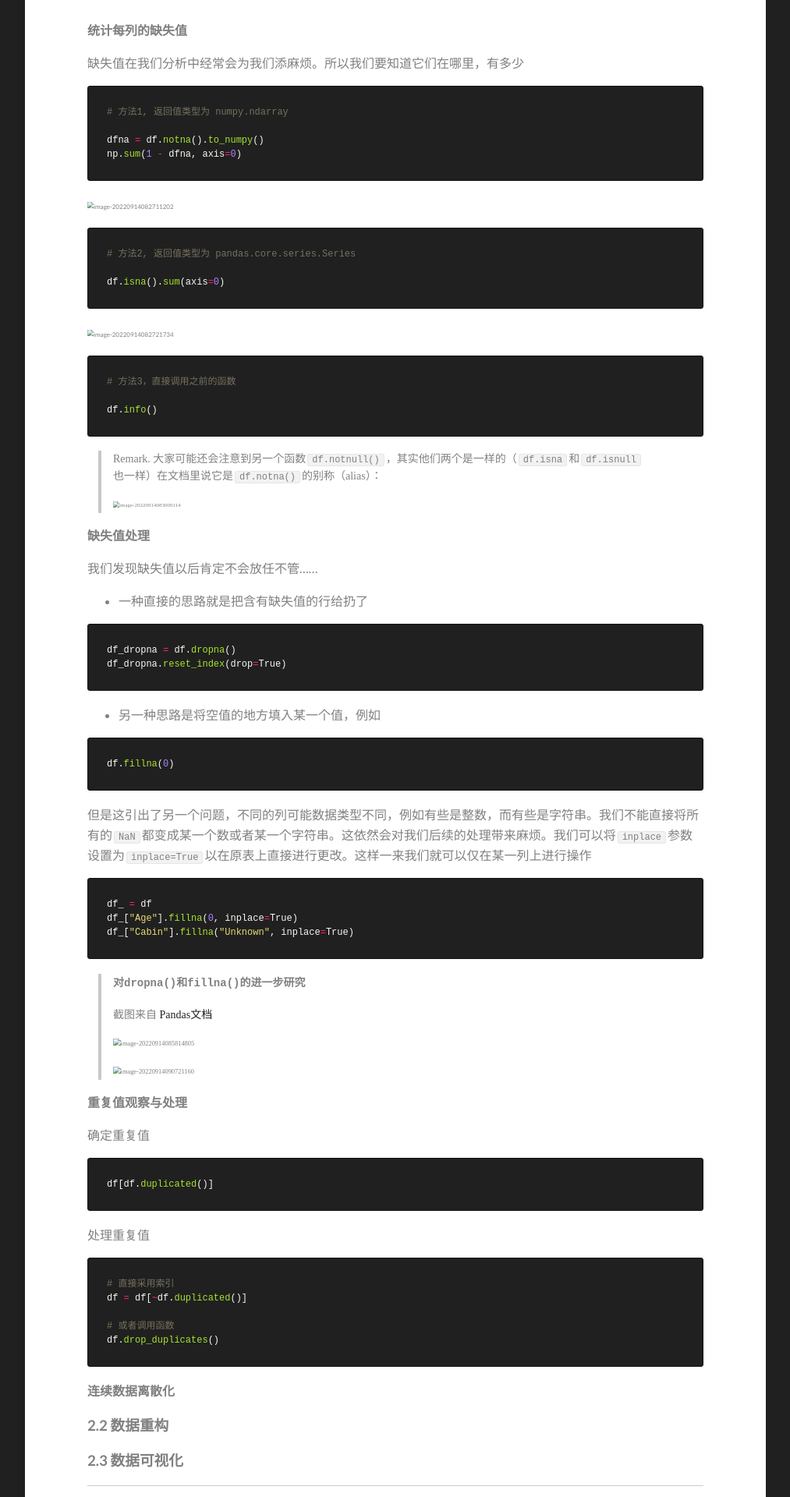
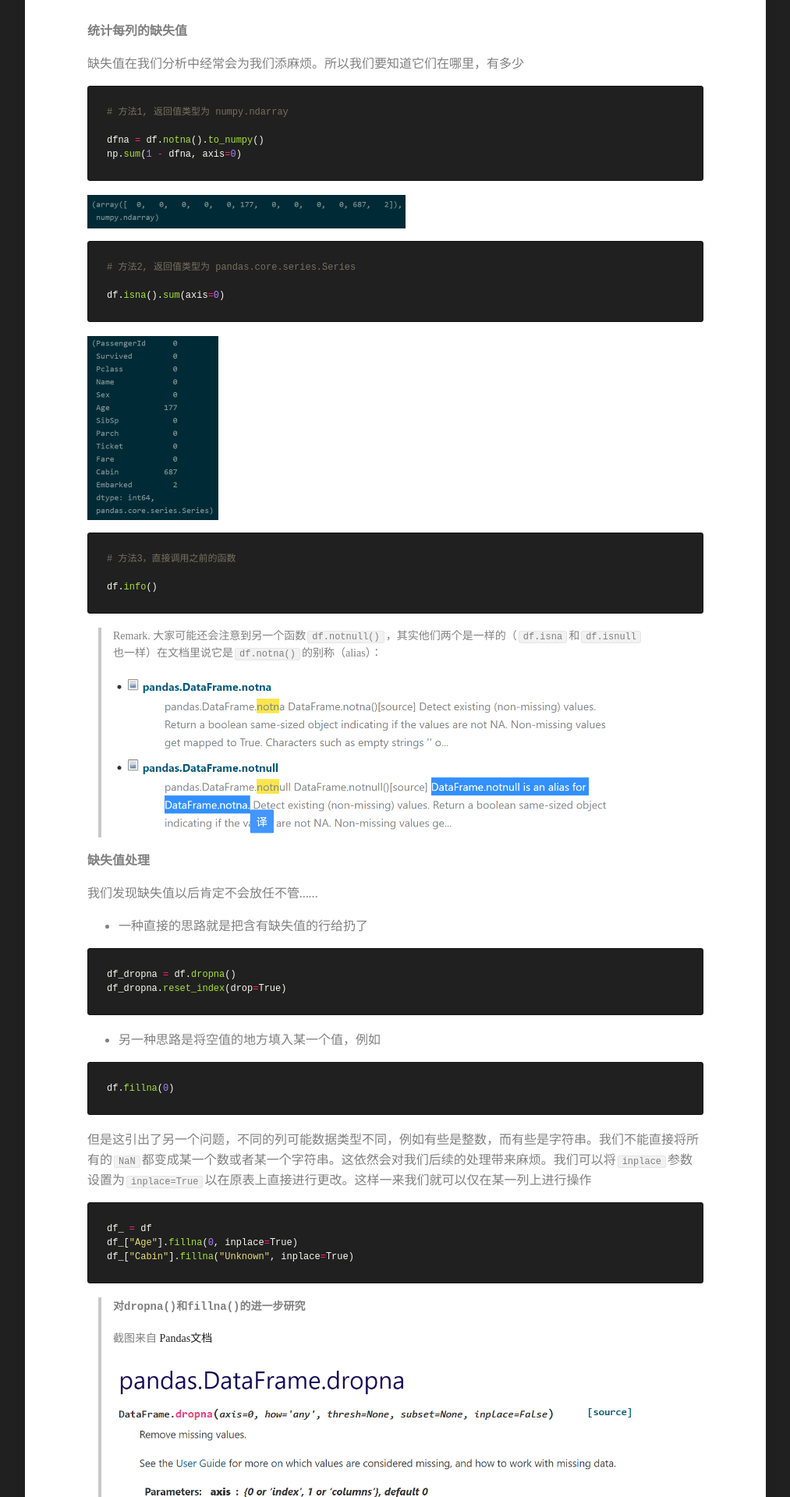
Before and after one commit to hrjtju/hrjtju.github.io, a Jekyll site: the page built from _posts/2022-09-14-DatawhaleDA-2.md, in a window 1280 px wide. Shown: the part 1264-3184 px from the top of the page at 78% size, without its empty margins (133-1146 px from the left). Built offline with Jekyll 4.4.1, drawn with Linux system fonts in a browser that asks for light colours.

Commit message:
Update 2022-09-14-DatawhaleDA-2.md

````diff
--- a/_posts/2022-09-14-DatawhaleDA-2.md
+++ b/_posts/2022-09-14-DatawhaleDA-2.md
@@ -32,7 +32,7 @@ dfna = df.notna().to_numpy()
 np.sum(1 - dfna, axis=0)
 ```
 
-<img src="../images/2022-09/image-20220914082711202.png" alt="image-20220914082711202" style="zoom:50%;" />
+<img src="/images/2022-09/image-20220914082711202.png" alt="image-20220914082711202" style="zoom:50%;" />
 
 ```python
 # 方法2, 返回值类型为 pandas.core.series.Series
@@ -40,7 +40,7 @@ np.sum(1 - dfna, axis=0)
 df.isna().sum(axis=0)
 ```
 
-<img src="../images/2022-09/image-20220914082721734.png" alt="image-20220914082721734" style="zoom:50%;" />
+<img src="/images/2022-09/image-20220914082721734.png" alt="image-20220914082721734" style="zoom:50%;" />
 
 ```python
 # 方法3，直接调用之前的函数
@@ -52,7 +52,7 @@ df.info()
 
 > Remark. 大家可能还会注意到另一个函数`df.notnull()`，其实他们两个是一样的（`df.isna`和`df.isnull`也一样）在文档里说它是`df.notna()`的别称（alias）：
 >
-> <img src="../images/2022-09/image-20220914083009114.png" alt="image-20220914083009114" style="zoom:50%;" />
+> <img src="/images/2022-09/image-20220914083009114.png" alt="image-20220914083009114" style="zoom:50%;" />
 
 
 
@@ -87,11 +87,11 @@ df_["Cabin"].fillna("Unknown", inplace=True)
 >
 > 截图来自 [Pandas文档](https://pandas.pydata.org/docs/reference/api/pandas.DataFrame.dropna.html)
 >
-> <img src="../images/2022-09/image-20220914085814805.png" alt="image-20220914085814805" style="zoom:60%;" />
+> <img src="/images/2022-09/image-20220914085814805.png" alt="image-20220914085814805" style="zoom:60%;" />
 >
 >
 >
-> <img src="../images/2022-09/image-20220914090721160.png" alt="image-20220914090721160" style="zoom:60%;" />
+> <img src="/images/2022-09/image-20220914090721160.png" alt="image-20220914090721160" style="zoom:60%;" />
 
 
 
````
